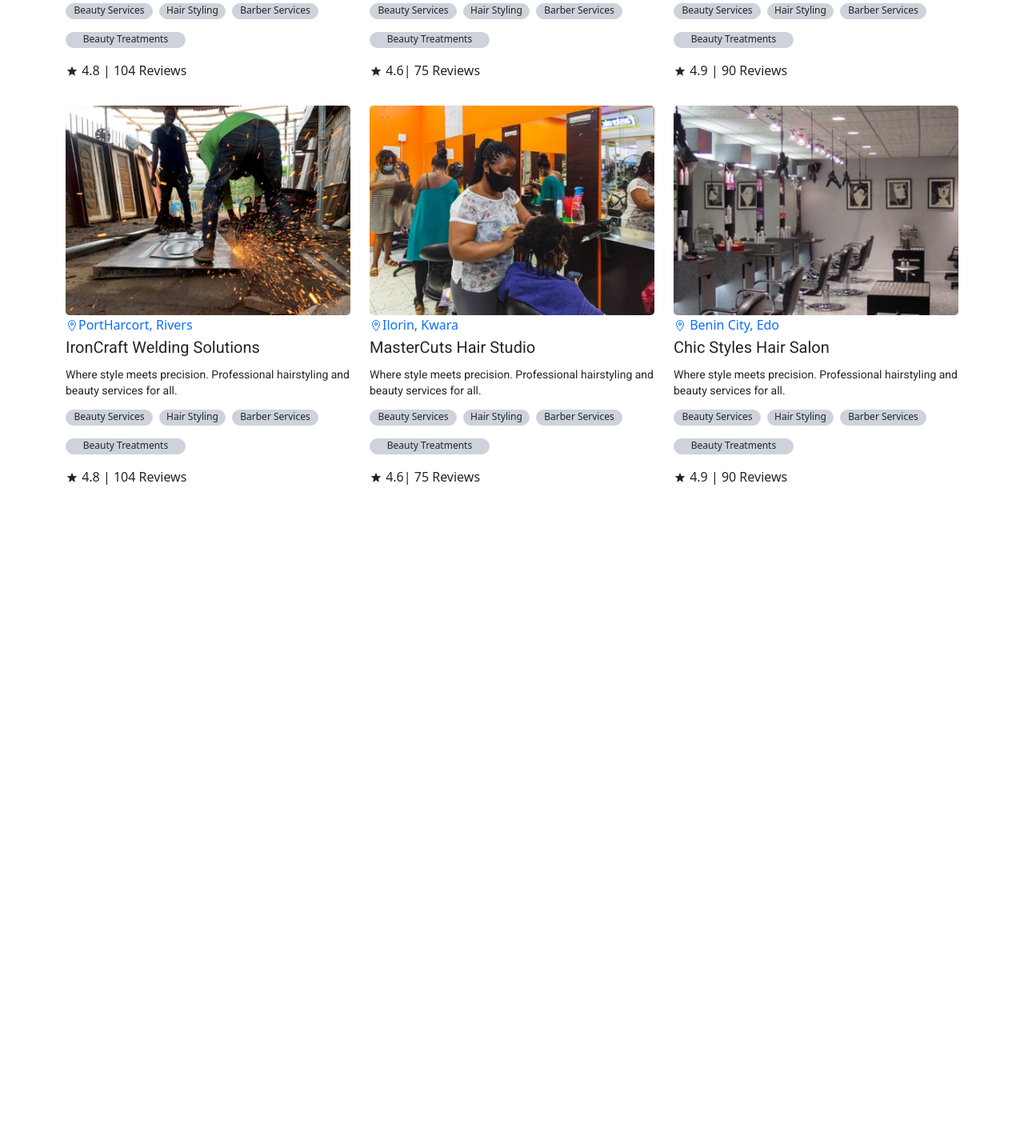
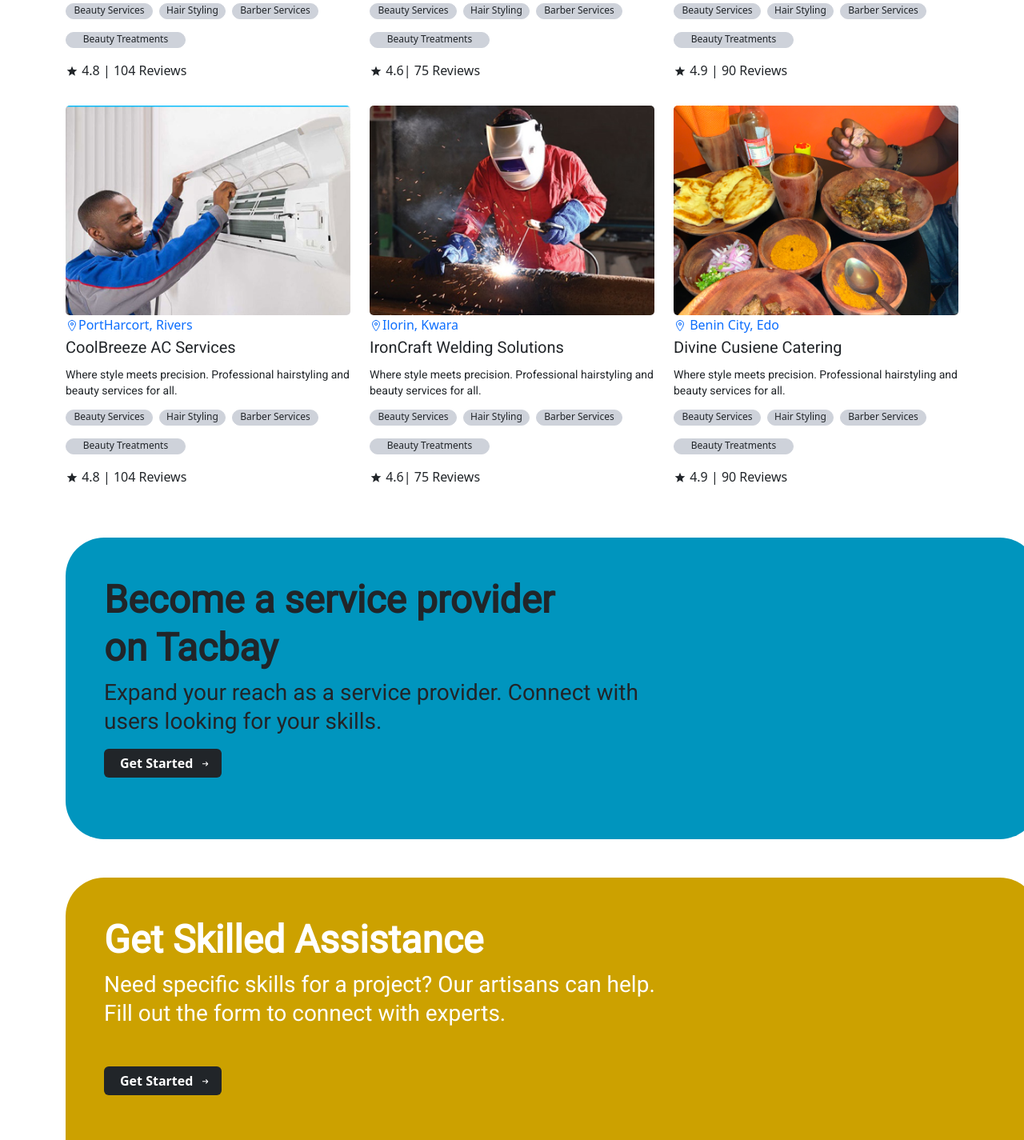
Before and after one commit to Earthpasserby/reactp-tacbay, a React (Create React App) app: page /Category in a window 1280 px wide. Shown: the part 1600-3025 px from the top of the page at 80% size. Before the commit the page ends 2224 px from the top, so only its background shows below. Built offline with nearby package versions, Linux system fonts and the light colour scheme.

Commit message:
More Features

```diff
--- a/src/App.css
+++ b/src/App.css
@@ -471,11 +471,10 @@ label {
 }
 
 /* Category page */
-.card-img{
+.card-img {
   width: 394px;
-height: 290px;
-border-radius: 16px;
-
+  height: 290px;
+  border-radius: 16px;
 }
 .card-p {
   padding: 2px, 8px, 2px, 8px;
@@ -508,3 +507,80 @@ border-radius: 16px;
   letter-spacing: 0em;
   text-align: left;
 }
+
+.tron {
+  width: 1216px;
+  height: 377px;
+  border-radius: 48px;
+  background: #0095be;
+}
+
+.ton {
+  width: 794px;
+  height: 280px;
+  top: 46px;
+  left: 73px;
+  padding: 0px, 24px, 0px, 24px;
+  justify-content: space-between;
+}
+
+.ton h4 {
+  font-family: "Roboto";
+  font-size: 48px;
+  font-weight: 700;
+  line-height: 60px;
+  letter-spacing: 0em;
+  text-align: left;
+  width: 586px;
+  height: 120px;
+}
+
+.ton p {
+  width: 704px;
+  height: 72px;
+  font-family: "Roboto";
+  font-size: 28px;
+  font-weight: 400;
+  line-height: 36px;
+  letter-spacing: 0em;
+  text-align: left;
+}
+
+.tron2 {
+  width: 1216px;
+  height: 377px;
+  border-radius: 48px;
+  background: #cca100;
+}
+
+.ton2 {
+  width: 794px;
+  height: 280px;
+  top: 46px;
+  left: 73px;
+  padding: 0px, 24px, 0px, 24px;
+  justify-content: space-between;
+}
+
+.ton2 h4 {
+  width: 714px;
+  height: 60px;
+  font-family: "Roboto";
+  font-size: 48px;
+  font-weight: 700;
+  line-height: 60px;
+  letter-spacing: 0em;
+  text-align: left;
+  color: #ffffff;
+}
+.ton2 p {
+  width: 704px;
+  height: 72px;
+  font-family: "Roboto";
+  font-size: 28px;
+  font-weight: 400;
+  line-height: 36px;
+  letter-spacing: 0em;
+  text-align: left;
+  color: #ffffff;
+}
--- a/src/components/Category.jsx
+++ b/src/components/Category.jsx
@@ -1,11 +1,13 @@
 import React from "react";
 import "bootstrap/dist/css/bootstrap.min.css";
-import { Container, Col, Row, Card } from "react-bootstrap";
+import { Container, Col, Row, Card, Button } from "react-bootstrap";
 import { IoLocationOutline } from "react-icons/io5";
 import { RiStarSFill } from "react-icons/ri";
+import { VscArrowSmallRight } from "react-icons/vsc";
 
 const Category = () => {
   return (
+    <>
       <Container className="" style={{ marginTop: "150px" }}>
         <h3>Featured</h3>
         <Row className="mt-4">
@@ -29,9 +31,12 @@ const Category = () => {
                 Chic Styles Hair Salon
               </Card.Title>
               <Card.Text>
-              <p style={{ width: "378px", height: "38px" }} className="card-p1">
-                Where style meets precision. Professional hairstyling and beauty
-                services for all.
+                <p
+                  style={{ width: "378px", height: "38px" }}
+                  className="card-p1"
+                >
+                  Where style meets precision. Professional hairstyling and
+                  beauty services for all.
                 </p>
                 <div className="d-flex">
                   <p
@@ -68,7 +73,10 @@ const Category = () => {
           </Col>
           <Col sm={4}>
             <Card className="border border-0">
-            <Card.Img src="./images/carp.png" className="img-fluid card-img" />
+              <Card.Img
+                src="./images/carp.png"
+                className="img-fluid card-img"
+              />
               <span
                 className="text-primary"
                 style={{ width: "205px", height: "28px" }}
@@ -83,9 +91,12 @@ const Category = () => {
                 WonderCraft Wonders
               </Card.Title>
               <Card.Text>
-              <p style={{ width: "378px", height: "38px" }} className="card-p1">
-                Where style meets precision. Professional hairstyling and beauty
-                services for all.
+                <p
+                  style={{ width: "378px", height: "38px" }}
+                  className="card-p1"
+                >
+                  Where style meets precision. Professional hairstyling and
+                  beauty services for all.
                 </p>
                 <div className="d-flex">
                   <p
@@ -139,9 +150,12 @@ const Category = () => {
                 CreativeHands Shoe Boutique
               </Card.Title>
               <Card.Text>
-              <p style={{ width: "378px", height: "38px" }} className="card-p1">
-                Where style meets precision. Professional hairstyling and beauty
-                services for all.
+                <p
+                  style={{ width: "378px", height: "38px" }}
+                  className="card-p1"
+                >
+                  Where style meets precision. Professional hairstyling and
+                  beauty services for all.
                 </p>
                 <div className="d-flex">
                   <p
@@ -198,9 +212,12 @@ const Category = () => {
                 IronCraft Welding Solutions
               </Card.Title>
               <Card.Text>
-              <p style={{ width: "378px", height: "38px" }} className="card-p1">
-                Where style meets precision. Professional hairstyling and beauty
-                services for all.
+                <p
+                  style={{ width: "378px", height: "38px" }}
+                  className="card-p1"
+                >
+                  Where style meets precision. Professional hairstyling and
+                  beauty services for all.
                 </p>
                 <div className="d-flex">
                   <p
@@ -255,9 +272,12 @@ const Category = () => {
                 MasterCuts Hair Studio
               </Card.Title>
               <Card.Text>
-              <p style={{ width: "378px", height: "38px" }} className="card-p1">
-                Where style meets precision. Professional hairstyling and beauty
-                services for all.
+                <p
+                  style={{ width: "378px", height: "38px" }}
+                  className="card-p1"
+                >
+                  Where style meets precision. Professional hairstyling and
+                  beauty services for all.
                 </p>
                 <div className="d-flex">
                   <p
@@ -294,7 +314,10 @@ const Category = () => {
           </Col>
           <Col sm={4}>
             <Card className="border border-0">
-            <Card.Img src="./images/glass.png" className="img-fluid card-img" />
+              <Card.Img
+                src="./images/glass.png"
+                className="img-fluid card-img"
+              />
               <span
                 className="text-primary"
                 style={{ width: "205px", height: "28px" }}
@@ -308,9 +331,12 @@ const Category = () => {
                 Chic Styles Hair Salon
               </Card.Title>
               <Card.Text>
-              <p style={{ width: "378px", height: "38px" }} className="card-p1">
-                Where style meets precision. Professional hairstyling and beauty
-                services for all.
+                <p
+                  style={{ width: "378px", height: "38px" }}
+                  className="card-p1"
+                >
+                  Where style meets precision. Professional hairstyling and
+                  beauty services for all.
                 </p>
                 <div className="d-flex">
                   <p
@@ -349,10 +375,7 @@ const Category = () => {
         <Row className="mt-3">
           <Col sm={4}>
             <Card className="border border-0">
-            <Card.Img
-              src="./images/welder.png"
-              className="img-fluid card-img"
-            />
+              <Card.Img src="./images/wrk.png" className="img-fluid card-img" />
               <span
                 className="text-primary"
                 style={{ width: "205px", height: "28px" }}
@@ -364,12 +387,15 @@ const Category = () => {
                 style={{ width: "378px", height: "28px" }}
                 className="card-title"
               >
-              IronCraft Welding Solutions
+                SolidCraft BrickLaying
               </Card.Title>
               <Card.Text>
-              <p style={{ width: "378px", height: "38px" }} className="card-p1">
-                Where style meets precision. Professional hairstyling and beauty
-                services for all.
+                <p
+                  style={{ width: "378px", height: "38px" }}
+                  className="card-p1"
+                >
+                  Where style meets precision. Professional hairstyling and
+                  beauty services for all.
                 </p>
                 <div className="d-flex">
                   <p
@@ -407,7 +433,7 @@ const Category = () => {
           <Col sm={4}>
             <Card className="border border-0">
               <Card.Img
-              src="./images/hairstyle.png"
+                src="./images/brick.png"
                 className="img-fluid card-img"
               />
               <span
@@ -421,12 +447,15 @@ const Category = () => {
                 style={{ width: "378px", height: "28px" }}
                 className="card-title"
               >
-              MasterCuts Hair Studio
+                SolidBuild Construction
               </Card.Title>
               <Card.Text>
-              <p style={{ width: "378px", height: "38px" }} className="card-p1">
-                Where style meets precision. Professional hairstyling and beauty
-                services for all.
+                <p
+                  style={{ width: "378px", height: "38px" }}
+                  className="card-p1"
+                >
+                  Where style meets precision. Professional hairstyling and
+                  beauty services for all.
                 </p>
                 <div className="d-flex">
                   <p
@@ -463,7 +492,10 @@ const Category = () => {
           </Col>
           <Col sm={4}>
             <Card className="border border-0">
-            <Card.Img src="./images/glass.png" className="img-fluid card-img" />
+              <Card.Img
+                src="./images/corn.png"
+                className="img-fluid card-img"
+              />
               <span
                 className="text-primary"
                 style={{ width: "205px", height: "28px" }}
@@ -474,12 +506,15 @@ const Category = () => {
                 style={{ width: "378px", height: "28px" }}
                 className="card-title"
               >
-              Chic Styles Hair Salon
+                Divine Delights Catering
               </Card.Title>
               <Card.Text>
-              <p style={{ width: "378px", height: "38px" }} className="card-p1">
-                Where style meets precision. Professional hairstyling and beauty
-                services for all.
+                <p
+                  style={{ width: "378px", height: "38px" }}
+                  className="card-p1"
+                >
+                  Where style meets precision. Professional hairstyling and
+                  beauty services for all.
                 </p>
                 <div className="d-flex">
                   <p
@@ -518,10 +553,7 @@ const Category = () => {
         <Row className="mt-3">
           <Col sm={4}>
             <Card className="border border-0">
-            <Card.Img
-              src="./images/welder.png"
-              className="img-fluid card-img"
-            />
+              <Card.Img src="./images/Ac.png" className="img-fluid card-img" />
               <span
                 className="text-primary"
                 style={{ width: "205px", height: "28px" }}
@@ -533,12 +565,15 @@ const Category = () => {
                 style={{ width: "378px", height: "28px" }}
                 className="card-title"
               >
-              IronCraft Welding Solutions
+                CoolBreeze AC Services
               </Card.Title>
               <Card.Text>
-              <p style={{ width: "378px", height: "38px" }} className="card-p1">
-                Where style meets precision. Professional hairstyling and beauty
-                services for all.
+                <p
+                  style={{ width: "378px", height: "38px" }}
+                  className="card-p1"
+                >
+                  Where style meets precision. Professional hairstyling and
+                  beauty services for all.
                 </p>
                 <div className="d-flex">
                   <p
@@ -576,7 +611,7 @@ const Category = () => {
           <Col sm={4}>
             <Card className="border border-0">
               <Card.Img
-              src="./images/hairstyle.png"
+                src="./images/weld.png"
                 className="img-fluid card-img"
               />
               <span
@@ -590,12 +625,15 @@ const Category = () => {
                 style={{ width: "378px", height: "28px" }}
                 className="card-title"
               >
-              MasterCuts Hair Studio
+                IronCraft Welding Solutions
               </Card.Title>
               <Card.Text>
-              <p style={{ width: "378px", height: "38px" }} className="card-p1">
-                Where style meets precision. Professional hairstyling and beauty
-                services for all.
+                <p
+                  style={{ width: "378px", height: "38px" }}
+                  className="card-p1"
+                >
+                  Where style meets precision. Professional hairstyling and
+                  beauty services for all.
                 </p>
                 <div className="d-flex">
                   <p
@@ -632,7 +670,10 @@ const Category = () => {
           </Col>
           <Col sm={4}>
             <Card className="border border-0">
-            <Card.Img src="./images/glass.png" className="img-fluid card-img" />
+              <Card.Img
+                src="./images/food.png"
+                className="img-fluid card-img"
+              />
               <span
                 className="text-primary"
                 style={{ width: "205px", height: "28px" }}
@@ -643,12 +684,15 @@ const Category = () => {
                 style={{ width: "378px", height: "28px" }}
                 className="card-title"
               >
-              Chic Styles Hair Salon
+                Divine Cusiene Catering
               </Card.Title>
               <Card.Text>
-              <p style={{ width: "378px", height: "38px" }} className="card-p1">
-                Where style meets precision. Professional hairstyling and beauty
-                services for all.
+                <p
+                  style={{ width: "378px", height: "38px" }}
+                  className="card-p1"
+                >
+                  Where style meets precision. Professional hairstyling and
+                  beauty services for all.
                 </p>
                 <div className="d-flex">
                   <p
@@ -685,6 +729,57 @@ const Category = () => {
           </Col>
         </Row>
       </Container>
+      <Container>
+        <Row>
+          <Col sm={6}>
+            <div className="mt-5 tron">
+              <div className="ton p-5">
+                <h4>Become a service provider on Tacbay</h4>
+                <p>
+                  Expand your reach as a service provider. Connect with users
+                  looking for your skills.
+                </p>
+                <div className=" ">
+                  <Button
+                    type="btn"
+                    variant="dark"
+                    className="text-center btn-dark text-white  border border-0 rounded-2 "
+                  >
+                    <span className="mx-2 fw-bold fst-normal">Get Started</span>
+                    <VscArrowSmallRight />
+                  </Button>
+                </div>
+              </div>
+            </div>
+          </Col>
+        </Row>
+      </Container>
+      <Container>
+        <Row>
+          <Col sm={6}>
+            <div className="mt-5 tron2">
+              <div className="ton2 p-5">
+                <h4>Get Skilled Assistance</h4>
+                <p>
+                  Need specific skills for a project? Our artisans can help.
+                  Fill out the form to connect with experts.
+                </p>
+                <div className="mt-5 ">
+                  <Button
+                    type="btn"
+                    variant="dark"
+                    className="text-center btn-dark text-white  border border-0 rounded-2 "
+                  >
+                    <span className="mx-2 fw-bold fst-normal">Get Started</span>
+                    <VscArrowSmallRight />
+                  </Button>
+                </div>
+              </div>
+            </div>
+          </Col>
+        </Row>
+      </Container>
+    </>
   );
 };
 export default Category;
```
Lines whose indentation alone changed are shown as unchanged.
